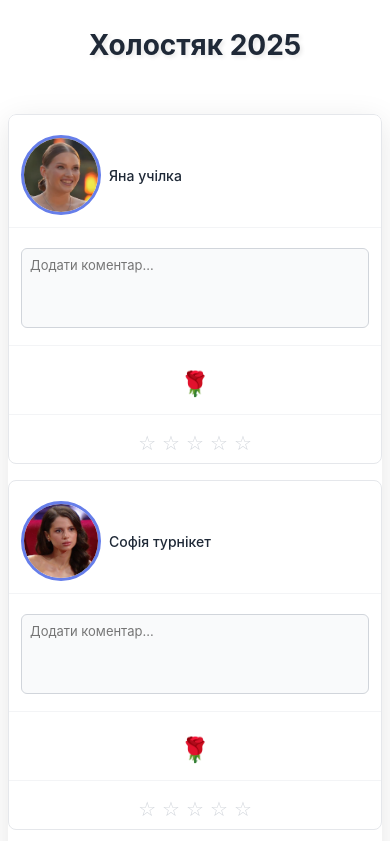
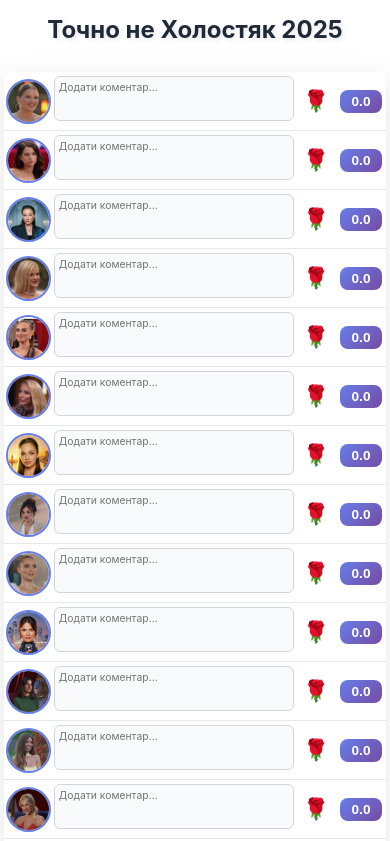
Before and after one commit to oleh-strilianyi/k-poll, a React (Vite) app: page / in a window 390 px wide. Shown: the top 841 px of the page. Built offline with nearby package versions, Linux system fonts and the light colour scheme.

Commit message:
Adapt participant row component for mobile view

```diff
--- a/index.html
+++ b/index.html
@@ -4,7 +4,7 @@
     <meta charset="UTF-8" />
     <link rel="icon" type="image/svg+xml" href="/vite.svg" />
     <meta name="viewport" content="width=device-width, initial-scale=1.0" />
-    <title>kholostyak-poll</title>
+    <title>not-kholostyak-poll</title>
   </head>
   <body>
     <div id="root"></div>
--- a/src/App.css
+++ b/src/App.css
@@ -143,6 +143,19 @@
   padding: 0.5rem 0.25rem !important;
 }
 
+.rating-wrapper {
+  display: flex;
+  justify-content: center;
+}
+
+.desktop-rating {
+  display: flex;
+}
+
+.mobile-rating {
+  display: none;
+}
+
 .star-rating {
   display: flex;
   gap: 0.25rem;
@@ -171,7 +184,109 @@
   color: #d1d5db;
 }
 
-/* Mobile responsiveness */
+/* Mobile Rating Styles */
+.mobile-rating-container {
+  position: relative;
+  display: inline-block;
+}
+
+.mobile-rating-trigger {
+  background: linear-gradient(135deg, #667eea 0%, #764ba2 100%);
+  color: white;
+  border: none;
+  padding: 0.5rem 1rem;
+  border-radius: 8px;
+  font-size: 1.1rem;
+  font-weight: 600;
+  cursor: pointer;
+  min-width: 50px;
+  touch-action: none;
+  user-select: none;
+}
+
+.rating-popup {
+  position: fixed;
+  top: 50%;
+  left: 50%;
+  transform: translate(-50%, -50%);
+  background: white;
+  border-radius: 16px;
+  padding: 1.5rem;
+  box-shadow: 0 20px 60px rgba(0, 0, 0, 0.3);
+  z-index: 1000;
+  min-width: 280px;
+  pointer-events: auto;
+  touch-action: none;
+}
+
+.rating-popup::before {
+  content: '';
+  position: fixed;
+  top: 0;
+  left: 0;
+  right: 0;
+  bottom: 0;
+  background: rgba(0, 0, 0, 0.5);
+  z-index: -1;
+}
+
+.popup-stars {
+  display: flex;
+  justify-content: center;
+  gap: 0.5rem;
+  margin-bottom: 1rem;
+  font-size: 2rem;
+}
+
+.popup-star {
+  color: #fbbf24;
+}
+
+.popup-slider {
+  margin: 1.5rem 0;
+  padding: 1rem 0;
+  touch-action: none;
+}
+
+.slider-track {
+  position: relative;
+  height: 8px;
+  background: #e5e7eb;
+  border-radius: 4px;
+  overflow: visible;
+}
+
+.slider-fill {
+  position: absolute;
+  left: 0;
+  top: 0;
+  height: 100%;
+  background: linear-gradient(90deg, #667eea 0%, #764ba2 100%);
+  border-radius: 4px;
+  transition: width 0.1s ease;
+}
+
+.slider-thumb {
+  position: absolute;
+  top: 50%;
+  transform: translate(-50%, -50%);
+  width: 24px;
+  height: 24px;
+  background: white;
+  border: 3px solid #667eea;
+  border-radius: 50%;
+  box-shadow: 0 2px 8px rgba(0, 0, 0, 0.2);
+  transition: left 0.1s ease;
+}
+
+.popup-value {
+  text-align: center;
+  font-size: 1.5rem;
+  font-weight: 600;
+  color: #667eea;
+  margin-top: 1rem;
+}
+
 @media (max-width: 768px) {
   .app {
     padding: 0.5rem;
@@ -187,90 +302,143 @@
   }
 
   .participants-table {
-    font-size: 0.875rem;
+    font-size: 0.75rem;
   }
 
   .participants-table th,
   .participant-row td {
-    padding: 0.5rem 0.25rem;
+    padding: 0.3rem 0.15rem;
+  }
+
+  .participant-info {
+    min-width: auto;
+    width: 50px;
   }
 
   .participant-image,
   .image-placeholder {
-    width: 80px;
-    height: 80px;
+    width: 50px;
+    height: 50px;
+    border-width: 2px;
   }
 
   .participant-content {
-    gap: 0.5rem;
+    gap: 0;
+    justify-content: center;
   }
 
   .participant-name {
-    font-size: 0.875rem;
+    display: none;
   }
 
   .comment-input {
-    font-size: 0.813rem;
-    height: 80px;
+    font-size: 0.7rem;
+    height: 50px;
+    padding: 0.3rem;
+    min-width: 120px;
   }
 
   .prediction-button {
     font-size: 1.5rem;
+    padding: 0.15rem;
   }
 
-  .star-button {
-    font-size: 1.25rem;
-    padding: 0.125rem;
+  .prediction-cell {
+    width: 45px;
+    padding: 0.15rem !important;
   }
 
-  .star-rating {
-    gap: 0.125rem;
+  .rating-cell {
+    width: 55px;
+    padding: 0.15rem !important;
+  }
+
+  .desktop-rating {
+    display: none;
+  }
+
+  .mobile-rating {
+    display: flex;
+  }
+
+  .mobile-rating-trigger {
+    padding: 0.3rem 0.6rem;
+    font-size: 0.9rem;
+    min-width: 45px;
   }
 }
 
-/* Very small screens */
 @media (max-width: 480px) {
+  .app {
+    padding: 0.25rem;
+  }
+
+  .header {
+    margin-bottom: 1rem;
+    padding: 0.5rem;
+  }
+
+  .header h1 {
+    font-size: 1.5rem;
+  }
+
   .participants-table thead {
     display: none;
   }
 
   .participant-row {
-    display: block;
-    margin-bottom: 1rem;
-    border: 1px solid #e5e7eb;
-    border-radius: 8px;
-    background: white;
+    border-bottom: 1px solid #e5e7eb;
   }
 
   .participant-row td {
-    display: block;
-    padding: 0.75rem;
-    border-bottom: 1px solid #f3f4f6;
+    padding: 0.25rem 0.1rem;
   }
 
-  .participant-row td:last-child {
-    border-bottom: none;
-  }
-
-  .participant-row td::before {
-    content: attr(data-label);
-    font-weight: 600;
-    display: block;
-    margin-bottom: 0.5rem;
-    color: #667eea;
-  }
-
-  .participant-content {
-    flex-direction: row;
+  .participant-info {
+    width: 45px;
   }
 
   .participant-image,
   .image-placeholder {
-    width: 80px;
-    height: 80px;
+    width: 45px;
+    height: 45px;
   }
 
   .comment-input {
-    height: 80px;
+    height: 45px;
+    font-size: 0.65rem;
+    padding: 0.25rem;
+    min-width: 100px;
+  }
+
+  .prediction-button {
+    font-size: 1.3rem;
+    padding: 0.1rem;
+  }
+
+  .prediction-cell {
+    width: 40px;
+    padding: 0.1rem !important;
+  }
+
+  .rating-cell {
+    width: 50px;
+    padding: 0.1rem !important;
+  }
+
+  .mobile-rating-trigger {
+    padding: 0.25rem 0.5rem;
+    font-size: 0.85rem;
+    min-width: 42px;
+  }
+
+  .rating-popup {
+    min-width: 260px;
+    padding: 1.25rem;
+  }
+
+  .popup-stars {
+    font-size: 1.75rem;
+    gap: 0.4rem;
   }
 }
--- a/src/components/Header.tsx
+++ b/src/components/Header.tsx
@@ -1,7 +1,7 @@
 export default function Header() {
   return (
     <header className="header">
-      <h1>Холостяк 2025</h1>
+      <h1>Точно не Холостяк 2025</h1>
     </header>
   );
 }
--- /dev/null
+++ b/src/components/MobileRating.tsx
@@ -0,0 +1,122 @@
+import { useState, useRef, useEffect } from 'react';
+
+interface MobileRatingProps {
+  rating: number;
+  onRatingChange: (rating: number) => void;
+}
+
+export default function MobileRating({ rating, onRatingChange }: MobileRatingProps) {
+  const [isOpen, setIsOpen] = useState(false);
+  const [tempRating, setTempRating] = useState(rating);
+  const [holdTimer, setHoldTimer] = useState<NodeJS.Timeout | null>(null);
+  const sliderRef = useRef<HTMLDivElement>(null);
+  const isDragging = useRef(false);
+
+  useEffect(() => {
+    setTempRating(rating);
+  }, [rating]);
+
+  const handleTouchStart = (e: React.TouchEvent) => {
+    e.preventDefault();
+    const timer = setTimeout(() => {
+      setIsOpen(true);
+      isDragging.current = true;
+    }, 300); // 300ms delay
+    setHoldTimer(timer);
+  };
+
+  const handleTouchMove = (e: React.TouchEvent) => {
+    if (!isOpen || !sliderRef.current) return;
+
+    const touch = e.touches[0];
+    const rect = sliderRef.current.getBoundingClientRect();
+    const x = touch.clientX - rect.left;
+    const percentage = Math.max(0, Math.min(1, x / rect.width));
+    const newRating = Math.round(percentage * 10) / 2; // 0.5 step
+    setTempRating(newRating);
+  };
+
+  const handleTouchEnd = () => {
+    if (holdTimer) {
+      clearTimeout(holdTimer);
+      setHoldTimer(null);
+    }
+
+    if (isOpen) {
+      onRatingChange(tempRating);
+      setIsOpen(false);
+    }
+    isDragging.current = false;
+  };
+
+  const handleTouchCancel = () => {
+    if (holdTimer) {
+      clearTimeout(holdTimer);
+      setHoldTimer(null);
+    }
+    setIsOpen(false);
+    isDragging.current = false;
+    setTempRating(rating);
+  };
+
+  // Cleanup timer on unmount
+  useEffect(() => {
+    return () => {
+      if (holdTimer) {
+        clearTimeout(holdTimer);
+      }
+    };
+  }, [holdTimer]);
+
+  const renderStars = (displayRating: number) => {
+    return [1, 2, 3, 4, 5].map((star) => {
+      const filled = star <= Math.floor(displayRating);
+      const halfFilled = star === Math.ceil(displayRating) && displayRating % 1 !== 0;
+
+      return (
+        <span key={star} className="popup-star">
+          {filled ? '★' : halfFilled ? '⯨' : '☆'}
+        </span>
+      );
+    });
+  };
+
+  return (
+    <div className="mobile-rating-container">
+      <button
+        className="mobile-rating-trigger"
+        onTouchStart={handleTouchStart}
+        onTouchMove={handleTouchMove}
+        onTouchEnd={handleTouchEnd}
+        onTouchCancel={handleTouchCancel}
+      >
+        {rating.toFixed(1)}
+      </button>
+
+      {isOpen && (
+        <div className="rating-popup">
+          <div className="popup-stars">
+            {renderStars(tempRating)}
+          </div>
+          <div
+            ref={sliderRef}
+            className="popup-slider"
+            onTouchMove={handleTouchMove}
+          >
+            <div className="slider-track">
+              <div
+                className="slider-fill"
+                style={{ width: `${(tempRating / 5) * 100}%` }}
+              />
+              <div
+                className="slider-thumb"
+                style={{ left: `${(tempRating / 5) * 100}%` }}
+              />
+            </div>
+          </div>
+          <div className="popup-value">{tempRating.toFixed(1)}</div>
+        </div>
+      )}
+    </div>
+  );
+}
--- a/src/components/ParticipantRow.tsx
+++ b/src/components/ParticipantRow.tsx
@@ -1,6 +1,7 @@
 import { useState } from 'react';
 import type { Participant, ParticipantData } from '../types';
 import StarRating from './StarRating';
+import MobileRating from './MobileRating';
 
 interface ParticipantRowProps {
   participant: Participant;
@@ -25,7 +26,7 @@ export default function ParticipantRow({ participant, data, onDataChange }: Part
 
   return (
     <tr className="participant-row">
-      <td className="participant-info">
+      <td className="participant-info" data-label="Учасниця">
         <div className="participant-content">
           {!imageLoaded && <div className="image-placeholder">Завантаження...</div>}
           <img
@@ -38,7 +39,7 @@ export default function ParticipantRow({ participant, data, onDataChange }: Part
           <span className="participant-name">{participant.name}</span>
         </div>
       </td>
-      <td>
+      <td data-label="Коментар">
         <textarea
           className="comment-input"
           value={data.comment}
@@ -47,7 +48,7 @@ export default function ParticipantRow({ participant, data, onDataChange }: Part
           rows={2}
         />
       </td>
-      <td className="prediction-cell">
+      <td className="prediction-cell" data-label="Прогноз">
         <button
           className="prediction-button"
           onClick={toggleContinue}
@@ -58,8 +59,15 @@ export default function ParticipantRow({ participant, data, onDataChange }: Part
           </span>
         </button>
       </td>
-      <td className="rating-cell">
-        <StarRating rating={data.rating} onRatingChange={handleRatingChange} />
+      <td className="rating-cell" data-label="Рейтинг">
+        <div className="rating-wrapper">
+          <div className="desktop-rating">
+            <StarRating rating={data.rating} onRatingChange={handleRatingChange} />
+          </div>
+          <div className="mobile-rating">
+            <MobileRating rating={data.rating} onRatingChange={handleRatingChange} />
+          </div>
+        </div>
       </td>
     </tr>
   );
```
Also changed, not shown: 1 other file (tests, documents, lock files or other folders).
